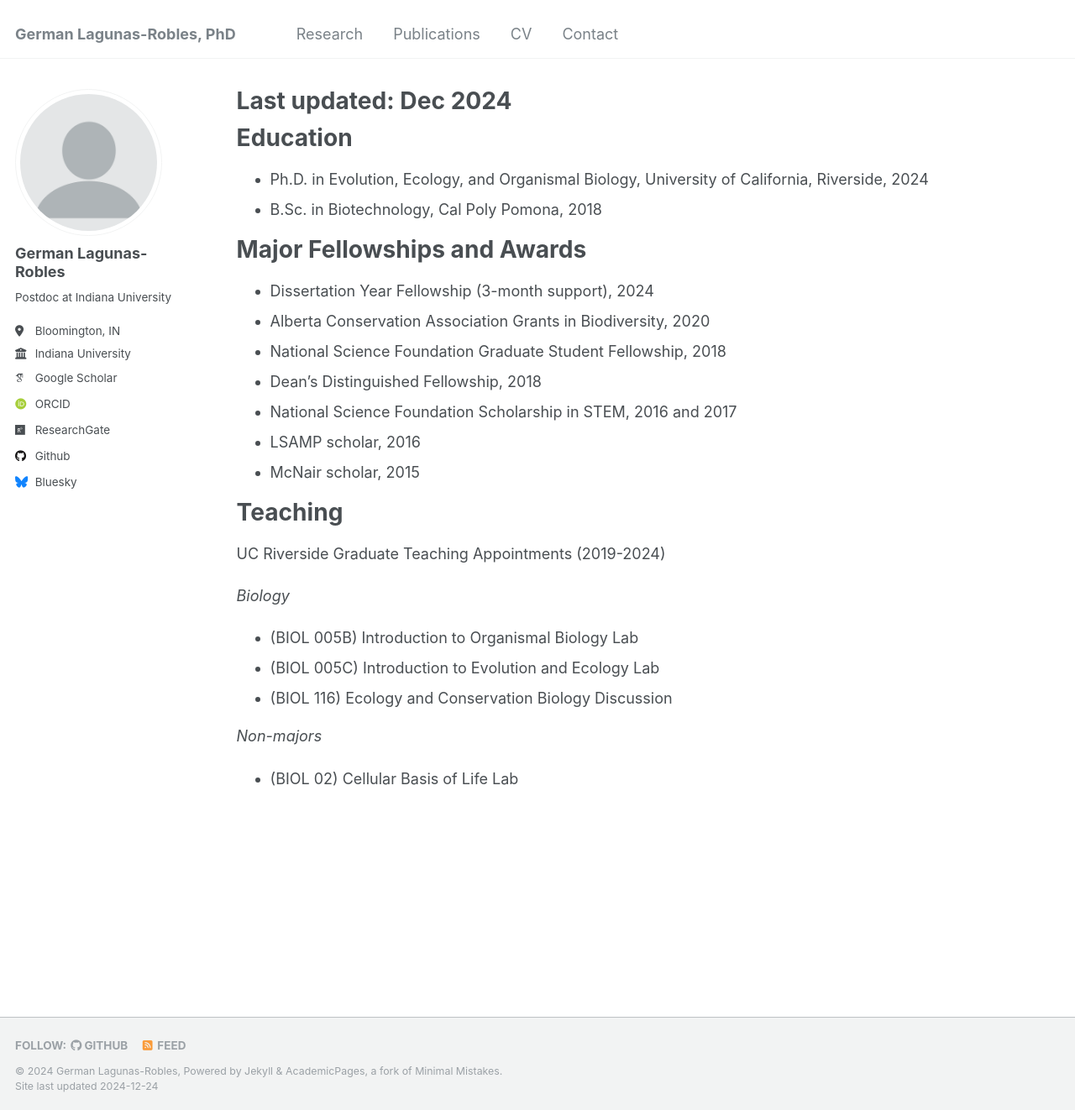
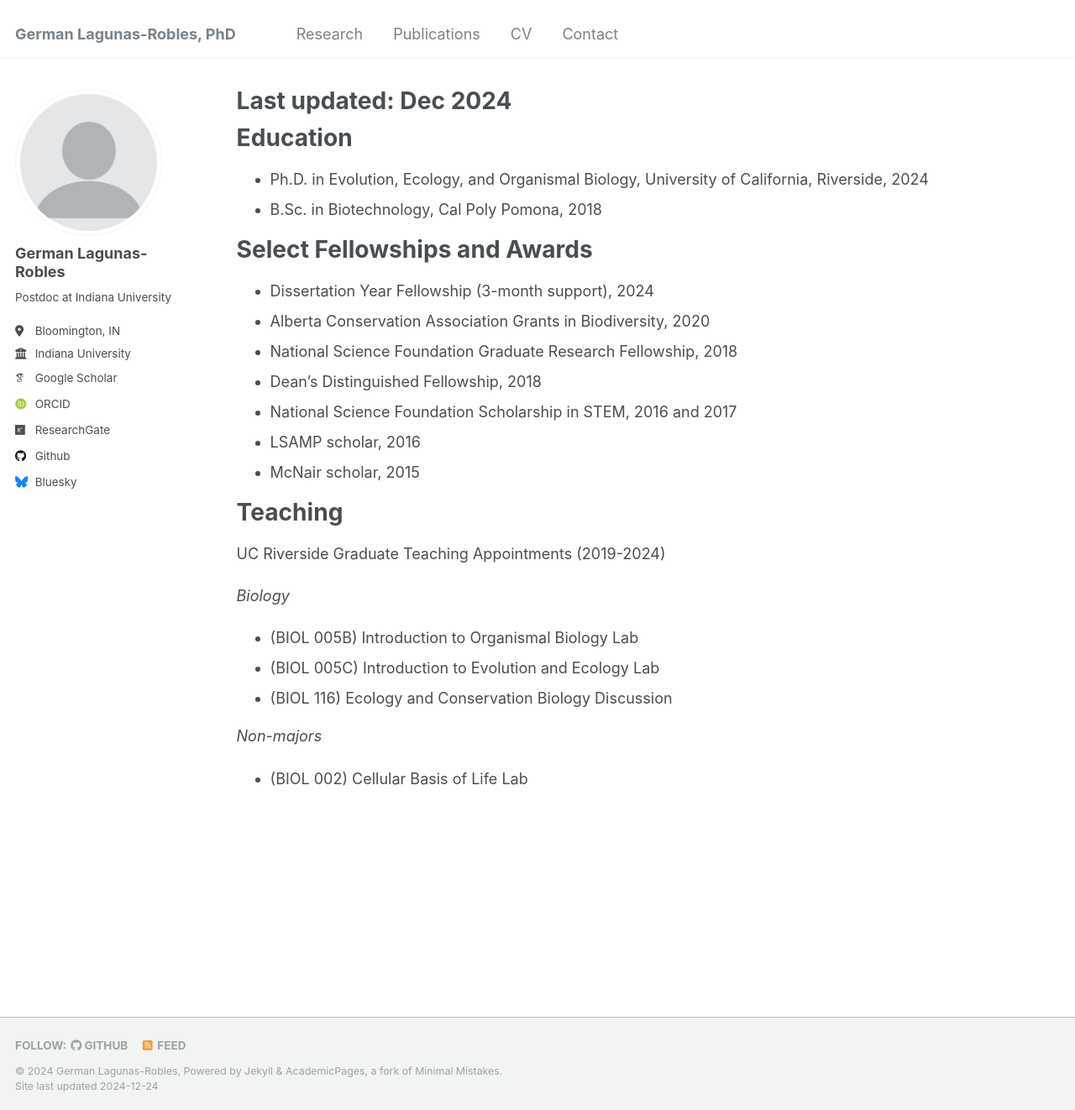
Before and after one commit to GLagunas-Robles/GLagunas-Robles.github.io, a Jekyll site: the page built from _pages/cv.md, in a window 1280 px wide and 1322 px high. Shown: the whole window at 84% size. Built offline with Jekyll 4.4.1, drawn with Linux system fonts in a browser that asks for light colours; some web fonts are replaced.

Commit message:
Update cv.md

```diff
--- a/_pages/cv.md
+++ b/_pages/cv.md
@@ -14,11 +14,11 @@ Education
 * Ph.D. in Evolution, Ecology, and Organismal Biology, University of California, Riverside, 2024
 * B.Sc. in Biotechnology, Cal Poly Pomona, 2018
 
-Major Fellowships and Awards
+Select Fellowships and Awards
 ======
 * Dissertation Year Fellowship (3-month support), 2024
 * Alberta Conservation Association Grants in Biodiversity, 2020
-* National Science Foundation Graduate Student Fellowship, 2018
+* National Science Foundation Graduate Research Fellowship, 2018
 * Dean's Distinguished Fellowship, 2018
 * National Science Foundation Scholarship in STEM, 2016 and 2017
 * LSAMP scholar, 2016
@@ -34,4 +34,4 @@ _Biology_
 * (BIOL 116) Ecology and Conservation Biology Discussion
 
 _Non-majors_
-* (BIOL 02) Cellular Basis of Life Lab
+* (BIOL 002) Cellular Basis of Life Lab
```
